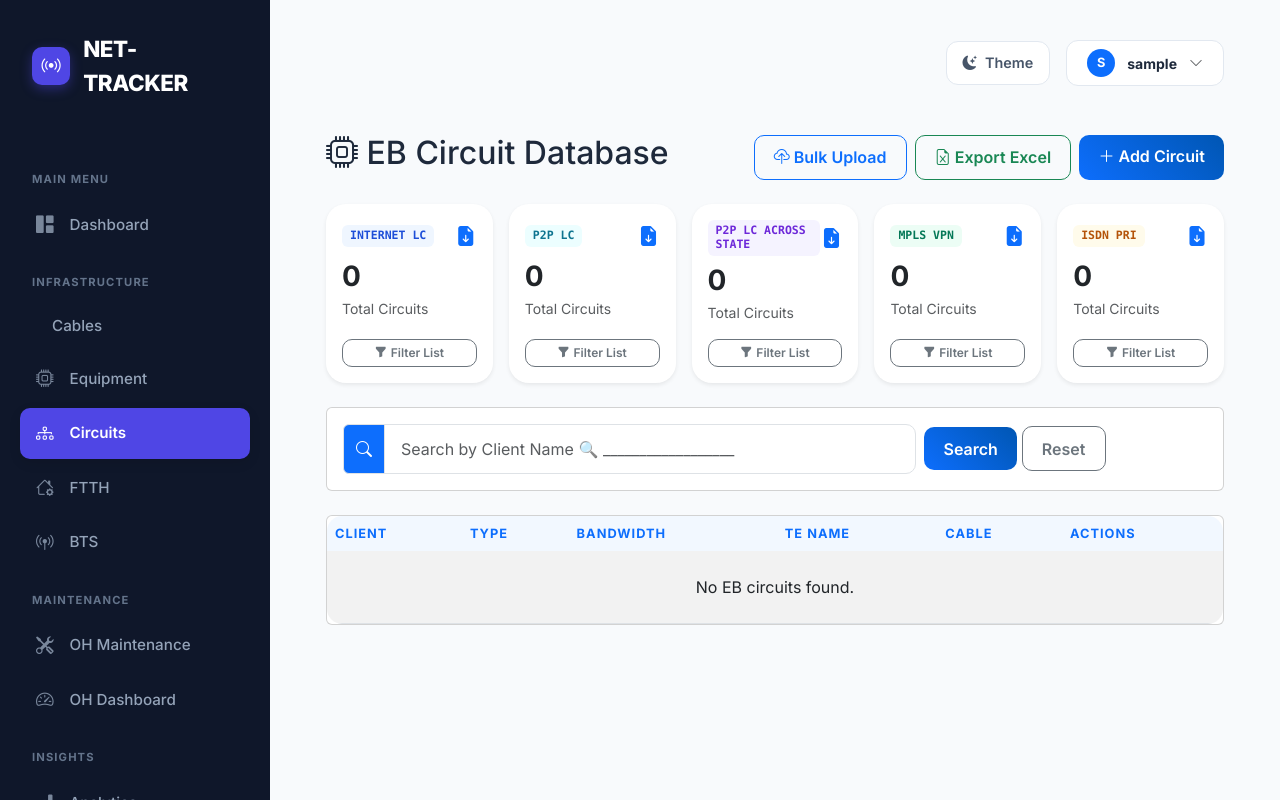
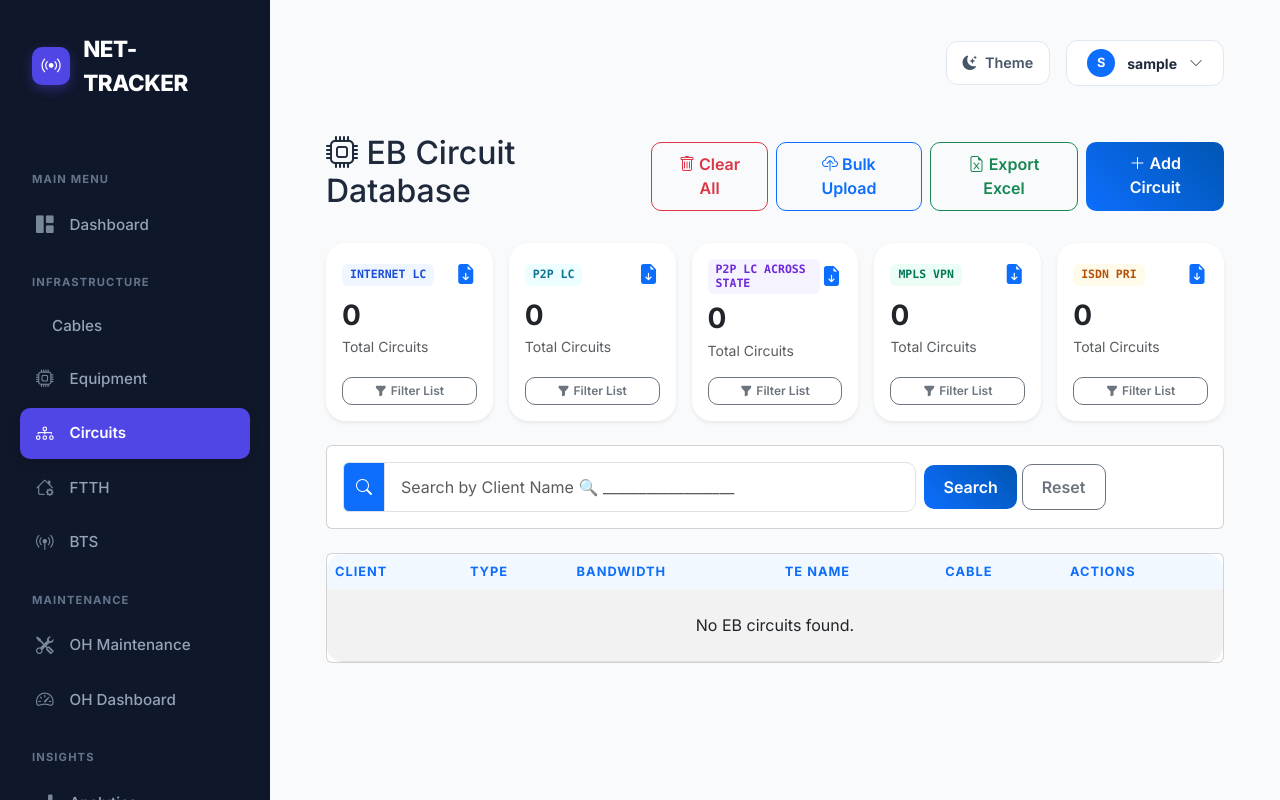
Before and after one commit to jishnumanjolils-star/NWO-Portal-1, a Django app: page /inventory/circuits/ in a window 1280 px wide. Run offline with Django 5.2, Linux system fonts and the light colour scheme; the visitor is signed in with stand-in values (Sample User, id 1); data that the repository does not hold is empty.

Commit message:
Implement division-restricted Clear All circuits feature on circuits list page

```diff
--- a/inventory/templates/inventory/circuit_list.html
+++ b/inventory/templates/inventory/circuit_list.html
@@ -18,6 +18,12 @@
 <div class="d-flex justify-content-between align-items-center mb-4">
     <h2><i class="bi bi-cpu"></i> EB Circuit Database</h2>
     <div class="d-flex gap-2">
+        <form action="{% url 'clear_circuits' %}" method="post" onsubmit="return confirm('WARNING: This will permanently delete all EB circuits in your division. Are you sure you want to proceed?');" class="d-inline">
+            {% csrf_token %}
+            <button type="submit" class="btn btn-outline-danger">
+                <i class="bi bi-trash"></i> Clear All
+            </button>
+        </form>
         <a href="{% url 'bulk_upload' %}?category=CIRCUIT" class="btn btn-outline-primary">
             <i class="bi bi-cloud-upload"></i> Bulk Upload
         </a>
--- a/inventory/urls.py
+++ b/inventory/urls.py
@@ -26,6 +26,7 @@ urlpatterns = [
     path('circuits/<int:pk>/', views.CircuitDetailView.as_view(), name='circuit_detail'),
     path('circuits/<int:pk>/edit/', views.CircuitUpdateView.as_view(), name='circuit_update'),
     path('circuits/<int:pk>/delete/', views.CircuitDeleteView.as_view(), name='circuit_delete'),
+    path('circuits/clear/', views.clear_circuits, name='clear_circuits'),
 
     # BTS URLs
     path('bts/', views.BTSListView.as_view(), name='bts_list'),
--- a/inventory/views.py
+++ b/inventory/views.py
@@ -1041,6 +1041,26 @@ class CircuitDetailView(LoginRequiredMixin, DivisionRequiredMixin, DetailView):
     model = EBCircuit
     template_name = 'inventory/circuit_detail.html'
     context_object_name = 'circuit'
+
+@login_required
+def clear_circuits(request):
+    if request.method == 'POST':
+        queryset = EBCircuit.objects.all()
+        if not request.user.is_superuser:
+            if hasattr(request.user, 'profile') and request.user.profile.division:
+                division = request.user.profile.division
+                queryset = queryset.filter(te__nwo=division)
+            else:
+                messages.error(request, "You do not have permission to delete circuits.")
+                return redirect('circuit_list')
+
+        count = queryset.count()
+        queryset.delete()
+        messages.success(request, f"Successfully deleted {count} EB circuits.")
+        return redirect('circuit_list')
+
+    messages.error(request, "Invalid request method.")
+    return redirect('circuit_list')
 
 @login_required
 def analytics(request):
```
